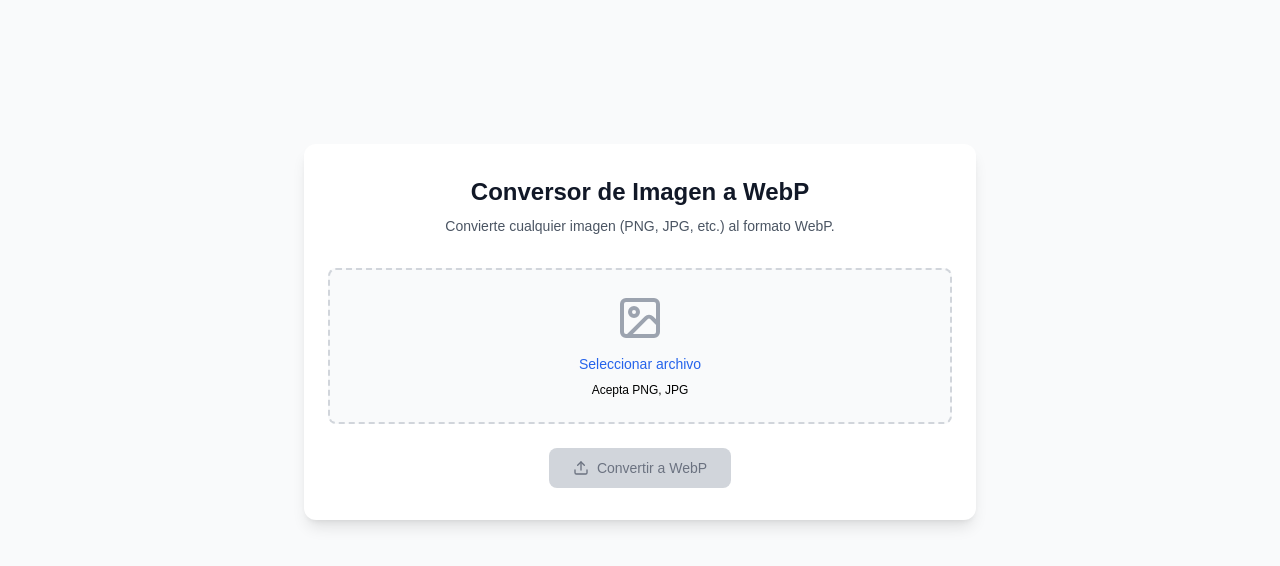
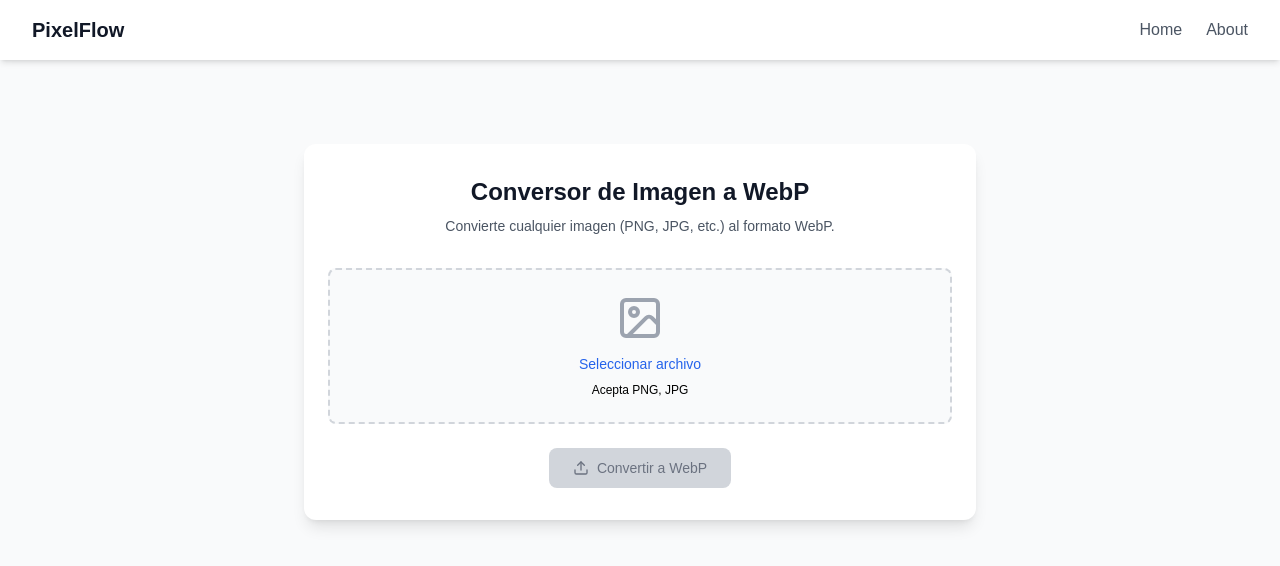
Before and after one commit to devlewiso/PixelFlow, a Next.js app: page /imagetowebp in a window 1280 px wide. Shown: the top 566 px of the page. Built offline with nearby package versions, Linux system fonts and the light colour scheme.

Commit message:
header added

```diff
--- a/app/imagetowebp/page.js
+++ b/app/imagetowebp/page.js
@@ -3,6 +3,7 @@
 import React, { useState } from 'react';
 import { Upload, Image as ImageIcon, AlertCircle, Download } from 'lucide-react';
 import Image from 'next/image';
+import Header from '../components/header'; // Asegúrate de que la ruta sea correcta
 
 export default function ImageToWebp() {
     const [selectedFile, setSelectedFile] = useState(null);
@@ -60,6 +61,8 @@ export default function ImageToWebp() {
     };
 
     return (
+        <>
+            <Header /> {/* El componente Header no interfiere con el contenido */}
             <div className="min-h-screen bg-gray-50 py-12 px-4 sm:px-6 lg:px-8">
                 <div className="max-w-2xl mx-auto bg-white rounded-xl shadow-lg overflow-hidden mt-24">
                     <div className="px-6 py-8">
@@ -160,5 +163,6 @@ export default function ImageToWebp() {
                     </div>
                 </div>
             </div>
+        </>
     );
 }
```
Lines whose indentation alone changed are shown as unchanged.
